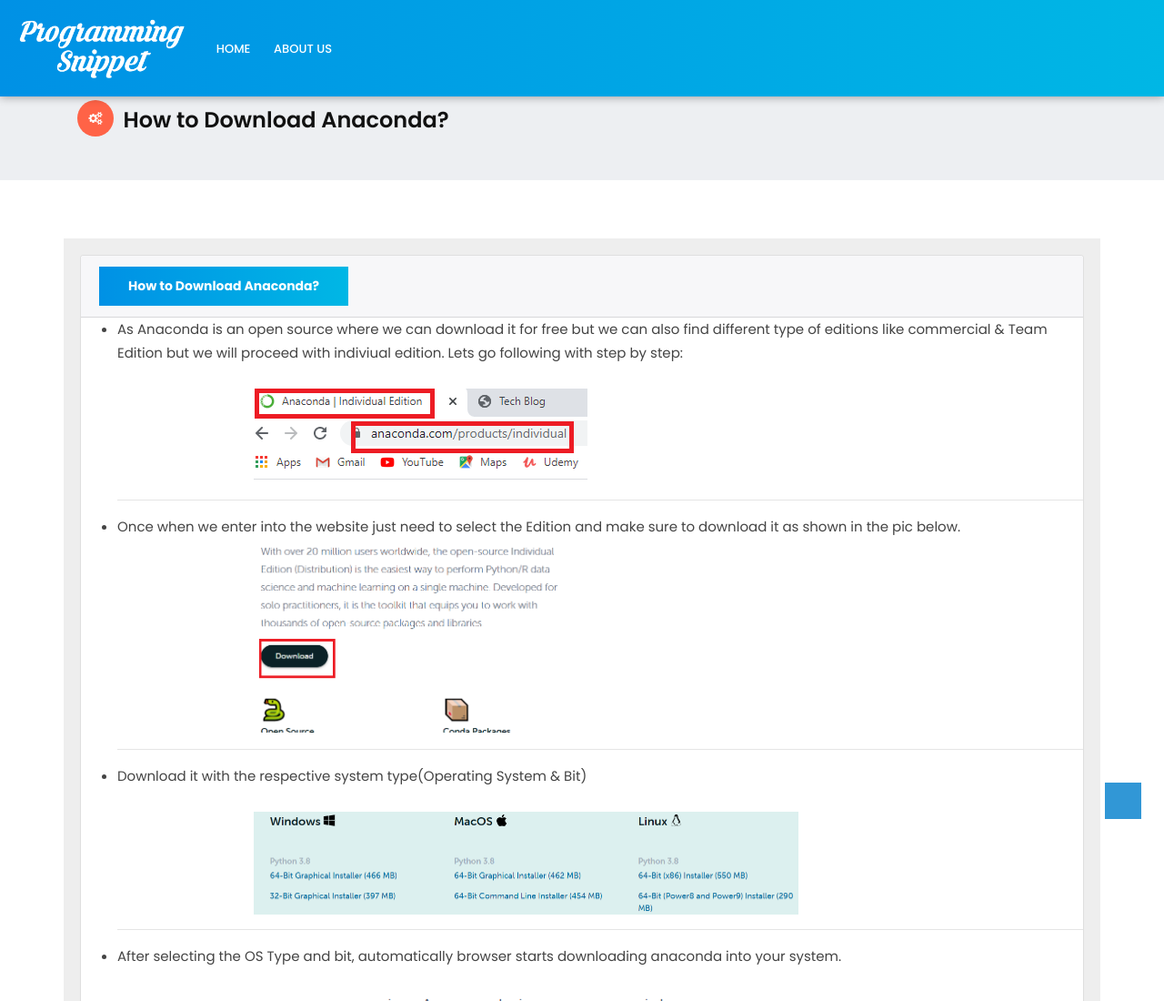
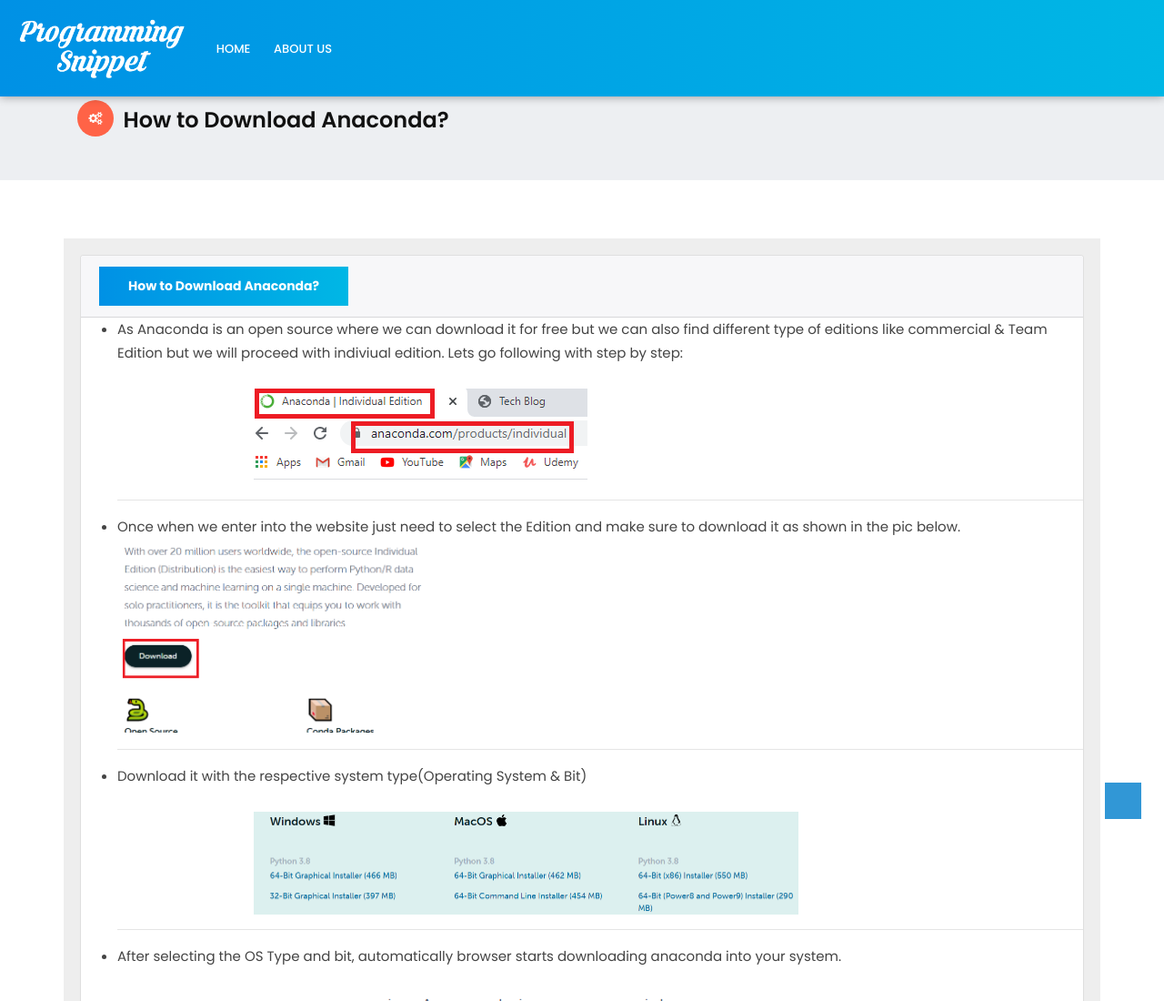
Before and after one commit to vamshirajmudrakolla/ProgrammingSnippet, a plain HTML site: page tech-category-02.html in a window 1280 px wide. Shown: the top 1100 px of the page at 91% size. Drawn offline with nearby package versions, Linux system fonts and the light colour scheme; a script that the page names is missing.

Commit message:
Update tech-category-02.html

```diff
--- a/tech-category-02.html
+++ b/tech-category-02.html
@@ -145,7 +145,7 @@
 <img src="images\newpython\2.png"  style="position:relative; width:392px;height:106px; right:-150px;">
 <hr>
 <li class="para">Once when we enter into the website just need to select the Edition and make sure to download it as shown in the pic below.</li>
-<img src="images\newpython\3.png"  style="position:relative; width:335px;height:215px; right:-150px;">
+<img src="images\newpython\3.png"  style="position:relative; width:335px;height:215px;">
 <hr>
 <li class="para">Download it with the respective system type(Operating System & Bit)</li>
 <br>
```
